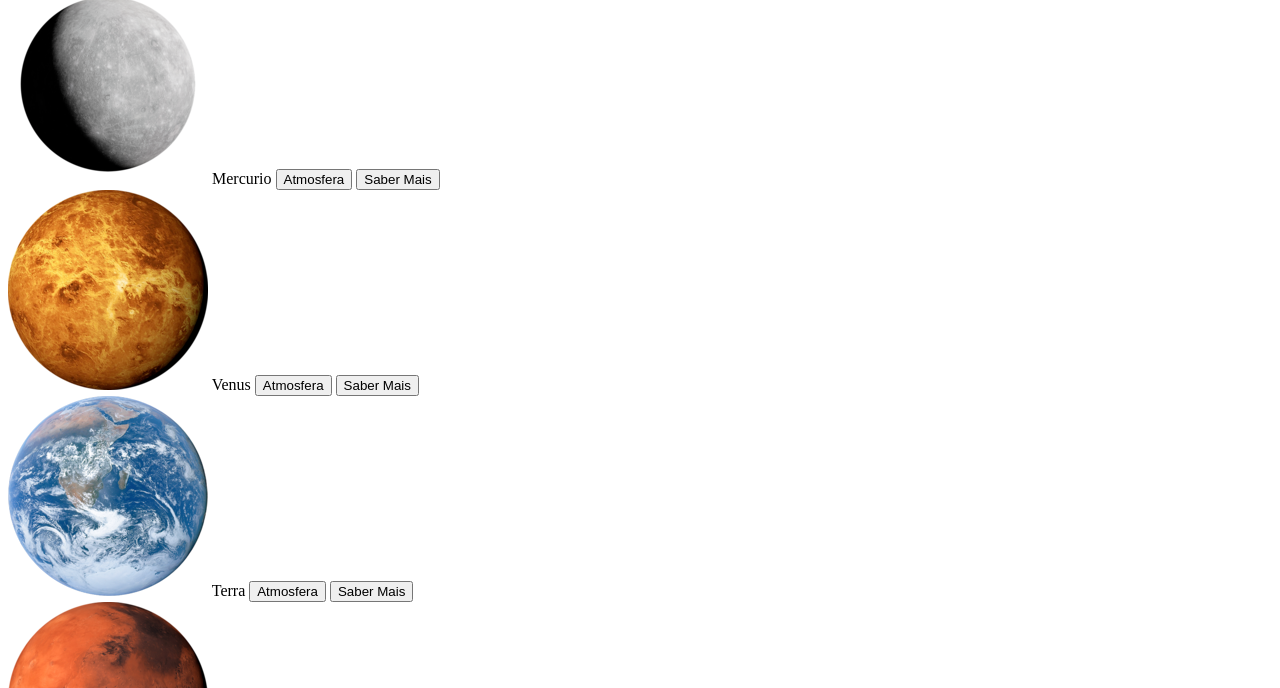
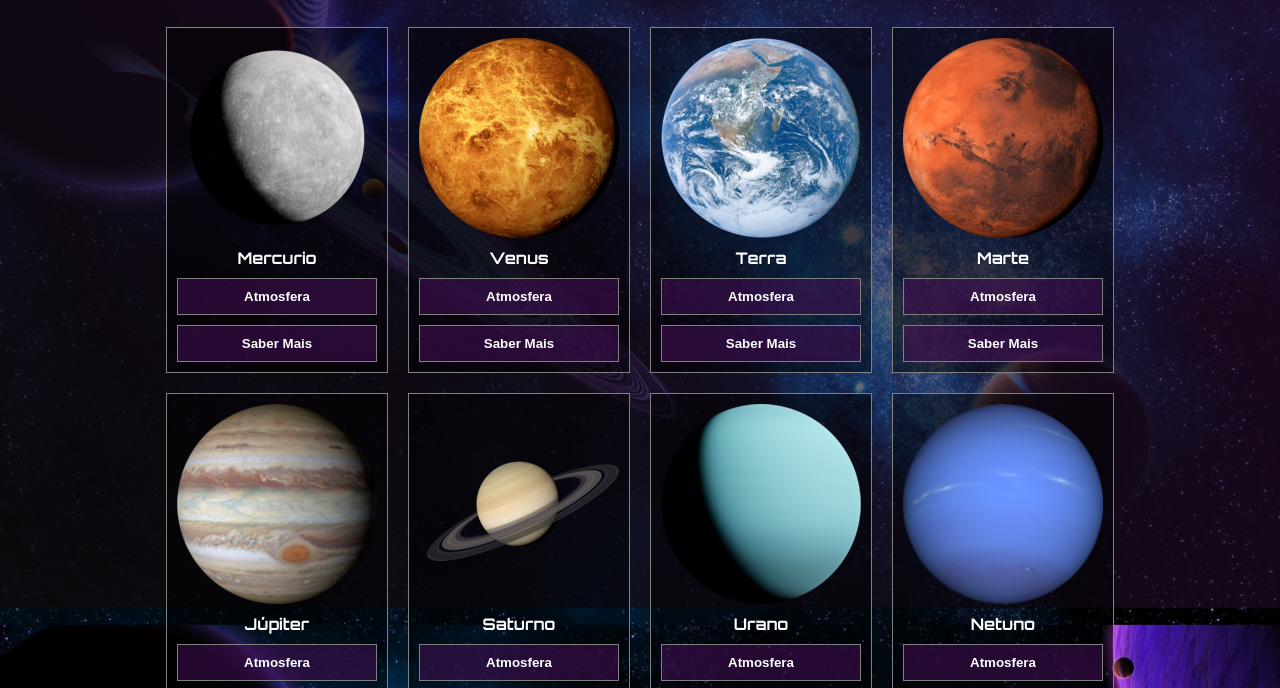
Before and after one commit to EricksonVaz/planetas-do-sistema-solar, a plain HTML site: page index.html in a window 1280 px wide. Shown: the part 192-880 px from the top of the page. Drawn offline with Linux system fonts and the light colour scheme.

Commit message:
fix links

```diff
--- a/css/orbitron-font.css
+++ b/css/orbitron-font.css
@@ -1,11 +1,11 @@
 @font-face {
     font-family: "Orbitron";
     font-size: 400;
-    src: url("fonts/static/Orbitron-Regular.ttf");
+    src: url("/fonts/static/Orbitron-Regular.ttf");
 }
 
 @font-face {
     font-family: "Orbitron";
     font-size: 500;
-    src: url("fonts/static/Orbitron-Bold.ttf");
+    src: url("/fonts/static/Orbitron-Bold.ttf");
 }
--- a/css/reset.css
+++ b/css/reset.css
@@ -14,7 +14,7 @@ body{
     height: 100%;
     overflow-x: hidden;
     color: white;
-    background-image: url("img/main-bg.jpg");
+    background-image: url("/img/main-bg.jpg");
     background-attachment: fixed;
     background-size: cover;
     background-position: center;
--- a/css/style.css
+++ b/css/style.css
@@ -1,7 +1,7 @@
-@import url("css/orbitron-font.css");
-@import url("css/reset.css");
-@import url("css/header.css");
-@import url("css/dropdown-info-planet.css");
-@import url("css/main-container.css");
-@import url("css/main-footer.css");
-@import url("css/modal-atmosfera.css");
+@import url("orbitron-font.css");
+@import url("reset.css");
+@import url("header.css");
+@import url("dropdown-info-planet.css");
+@import url("main-container.css");
+@import url("main-footer.css");
+@import url("modal-atmosfera.css");
```
